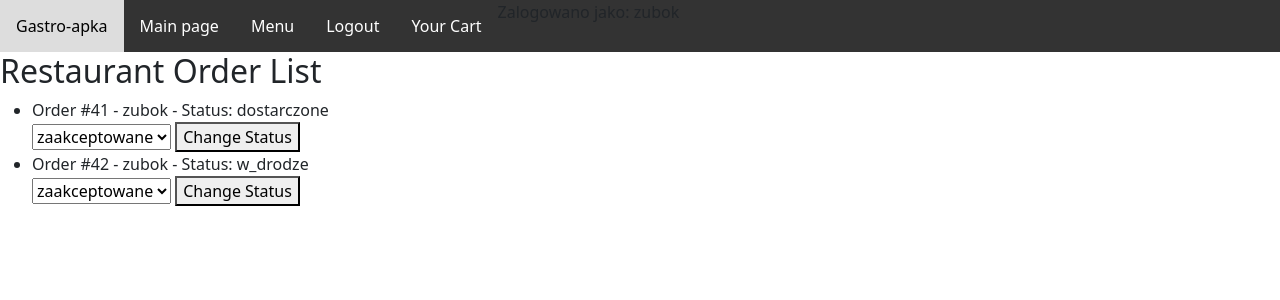
After one commit to dawid31/gastro-apka, a Django app: page /restaurant/orders/ in a window 1280 px wide. The commit adds this page. Shown: the top 300 px of the page. Run offline with Django 4.2, Linux system fonts and the light colour scheme; a user stored in the database is signed in; data comes from the database, SQL or seed files in the repository; both versions use the stored data as it was after the commit.

Commit message:
Added view for  staff to review and change status of orders, minor visual update

```diff
--- a/gastro_app/admin.py
+++ b/gastro_app/admin.py
@@ -1,5 +1,5 @@
 from django.contrib import admin
-from .models import Restaurant, Product, Order, OrderItem, CartItem, Cart, Client
+from .models import Restaurant, Product, Order, OrderItem, CartItem, Cart, Client, OrderStatus
 
 admin.site.register(Restaurant)
 admin.site.register(Product)
@@ -8,3 +8,4 @@ admin.site.register(OrderItem)
 admin.site.register(CartItem)
 admin.site.register(Cart)
 admin.site.register(Client)
+admin.site.register(OrderStatus)
--- a/gastro_app/models.py
+++ b/gastro_app/models.py
@@ -3,7 +3,6 @@ from django.contrib.auth.models import User
 from django.db.models.signals import post_save
 from django.dispatch import receiver
 from .forms import UserRegistrationForm
-from django.contrib.auth import get_user_model
 
 class Client(models.Model):
     user = models.OneToOneField(User, on_delete=models.CASCADE)
@@ -12,15 +11,8 @@ class Client(models.Model):
     def __str__(self):
         return f"Client: {self.user.username} - {self.address}"
 
-User = get_user_model()
 
-@receiver(post_save, sender=User)
-def create_user_client_signal(sender, instance, created, **kwargs):
-    if created and not hasattr(instance, 'client'):
-        # Extract the address from the form data
-        address = instance.userregistrationform.address if hasattr(instance, 'userregistrationform') else None
-        # Create a Client for the user with the provided address
-        Client.objects.create(user=instance, address=address)
+
 
 
 # Add this line to make the Client model compatible with the existing User model
@@ -49,11 +41,19 @@ class Product(models.Model):
     def __str__(self):
         return self.name
 
+
 class OrderStatus(models.Model):
-    name = models.CharField(max_length=50)
+    STATUS_CHOICES = [
+        ('zaakceptowane', 'Zaakceptowane'),
+        ('odrzucone', 'Odrzucone'),
+        ('w_drodze', 'W drodze'),
+        ('dostarczone', 'Dostarczone'),
+    ]
+
+    name = models.CharField(max_length=20, choices=STATUS_CHOICES)
 
     def __str__(self):
-        return self.name
+        return self.get_name_display()
 
 class Order(models.Model):
     user = models.ForeignKey(User, on_delete=models.CASCADE)
--- a/gastro_app/templates/gastro_app/menu.html
+++ b/gastro_app/templates/gastro_app/menu.html
@@ -17,7 +17,6 @@
             <h3>{{ product.name }}</p>
                 <p>Description: {{ product.description }}</p>
                 <p class="price">Price: {{ product.price }} PLN</p>
-                <br>
                 {% if user.is_authenticated %}
                     <a href="{% url 'add_to_cart' product_id=product.id %}" class="btn btn-danger">Add to Cart</a>
                 {% else %}
--- a/gastro_app/templates/gastro_app/navbar.html
+++ b/gastro_app/templates/gastro_app/navbar.html
@@ -12,18 +12,18 @@
   <script src="https://cdn.jsdelivr.net/npm/bootstrap@5.3.2/dist/js/bootstrap.bundle.min.js" integrity="sha384-C6RzsynM9kWDrMNeT87bh95OGNyZPhcTNXj1NW7RuBCsyN/o0jlpcV8Qyq46cDfL" crossorigin="anonymous"></script>
 <nav>
   <a href="#">Gastro-apka</a>
-  <a href="{% url 'index' %}">Strona główna</a>
+  <a href="{% url 'index' %}">Main page</a>
   <a href="{% url 'menu' %}">Menu</a>
   {% if user.is_authenticated %}
-  <a href="{% url 'logout' %}">Wyloguj się</a>
+  <a href="{% url 'logout' %}">Logout</a>
   {% else %}
-  <a href="{% url 'login' %}">Zaloguj się</a>
+  <a href="{% url 'login' %}">Login</a>
+  <a href="{% url 'register' %}">Register</a>
   {% endif %}
-  <a href="{% url 'register' %}">Zarejestruj się</a>
   {% if user.is_authenticated %}
-  <a href="{% url 'cart' request.user.id %}">Go to cart</a>
+  <a href="{% url 'cart' request.user.id %}">Your Cart</a>
   {% else %}
-  <a href="{% url 'login' %}">Go to cart</a>
+  <a href="{% url 'login' %}">Your cart</a>
   {% endif %}
 
   Zalogowano jako: {{ request.user.username }}
--- a/gastro_app/templates/gastro_app/order_status.html
+++ b/gastro_app/templates/gastro_app/order_status.html
@@ -2,14 +2,14 @@
 
 {% block content %}
 <div class="menu-container">
-    <p>This is your ({{request.user}}) cart</p>
+    <p>This is your ({{request.user}}) unique order link</p>
     {% if order.status %}
     <p>Order status is {{order.status}}</p>
     {% else %}
     <p>Order status is waiting for confirmation</p>
     {% endif %}
     <p>Total price is {{order.total_price}}</p>
-    <p>address is: {{address}} </p>
+    <p>address is: {{ request.user.client.address }} </p>
     <ul>
         {% for order_item in order.orderitem_set.all %}
         <li>{{ order_item.quantity }} x {{ order_item.product.name }}</li>
--- /dev/null
+++ b/gastro_app/templates/gastro_app/orders_list.html
@@ -0,0 +1,22 @@
+{% extends 'gastro_app/navbar.html' %}
+{% load static %}
+
+{% block content %}
+  <h2>Restaurant Order List</h2>
+  <ul>
+    {% for order in orders %}
+      <li>
+        Order #{{ order.id }} - {{ order.user.username }} - Status: {{ order.status.name }}
+        <form method="post" action="{% url 'change_order_status' order.id %}">
+          {% csrf_token %}
+          <select name="status_id">
+            {% for status in order_statuses %}
+              <option value="{{ status.id }}">{{ status.name }}</option>
+            {% endfor %}
+          </select>
+          <button type="submit">Change Status</button>
+        </form>
+      </li>
+    {% endfor %}
+  </ul>
+{% endblock content %}
--- a/gastro_app/urls.py
+++ b/gastro_app/urls.py
@@ -12,4 +12,6 @@ urlpatterns = [
     path('remove-from-cart/<int:product_id>/', views.remove_from_cart, name='remove_from_cart'),
     path('place_order/', views.place_order, name='place_order'),
     path('order_status/<int:order_id>/', views.order_status, name='order_status'),
+    path('restaurant/orders/', views.restaurant_order_list, name='restaurant_order_list'),
+    path('restaurant/orders/<int:order_id>/change-status/', views.change_order_status, name='change_order_status'),
 ]
--- a/gastro_app/views.py
+++ b/gastro_app/views.py
@@ -1,5 +1,5 @@
 from django.shortcuts import render
-from .models import Product, Cart, CartItem, Order, OrderItem, OrderStatus
+from .models import Product, Cart, CartItem, Order, OrderItem, OrderStatus, Client
 from django.shortcuts import get_object_or_404
 from django.contrib.auth.models import User
 from django.contrib.auth import authenticate, login
@@ -8,7 +8,7 @@ from django.shortcuts import get_object_or_404, redirect, render
 from django.contrib.auth.forms import UserCreationForm
 from .forms import UserRegistrationForm  # Adjust this import based on your project structure
 from django.contrib.auth import login
-from .models import create_user_client_signal
+from django.contrib.auth.decorators import login_required, user_passes_test
 
 def loginUser(request):
     if request.method == 'POST':
@@ -114,9 +114,7 @@ def order_status(request, order_id):
     user_cart = get_object_or_404(Cart, user=request.user)
     cart_items = user_cart.cartitem_set.all()
     total_price = user_cart.calculate_total_price()
-
-    address = request.user.client.address
-    context = {'order': order, 'address': address, 'cart_items': cart_items, 'total_price': total_price}
+    context = {'order': order, 'cart_items': cart_items, 'total_price': total_price}
     return render(request, 'gastro_app/order_status.html', context)
 
 def register(request):
@@ -124,8 +122,9 @@ def register(request):
         form = UserRegistrationForm(request.POST)
         if form.is_valid():
             user = form.save()
-            # The address will be automatically extracted from the form
-            create_user_client_signal(sender=User, instance=user, created=True)
+            # Create a Client instance and associate it with the user
+            address = form.cleaned_data['address']
+            client = Client.objects.create(user=user, address=address)
             login(request, user)
             return redirect('menu')  # Redirect to your desired page
     else:
@@ -133,6 +132,26 @@ def register(request):
     context = {'form': form}
     return render(request, 'gastro_app/register.html', context)
 
+
 def logoutUser(request):
     logout(request)
     return redirect('menu')  # Redirect to your desired page
+
+
+@login_required
+@user_passes_test(lambda u: u.is_staff)
+def restaurant_order_list(request):
+    orders = Order.objects.all()
+    order_statuses = OrderStatus.objects.all()
+    return render(request, 'gastro_app/orders_list.html', {'orders': orders, 'order_statuses': order_statuses})
+
+@login_required
+@user_passes_test(lambda u: u.is_staff)
+def change_order_status(request, order_id):
+    order = get_object_or_404(Order, id=order_id)
+    if request.method == 'POST':
+        status_id = request.POST.get('status_id')
+        if status_id:
+            order.status_id = status_id
+            order.save()
+    return redirect('restaurant_order_list')  # Redirect to the order list page
```
Also changed, not shown: gastro_app/templates/gastro_app/cart.html (+9 -2 lines), db.sqlite3.
